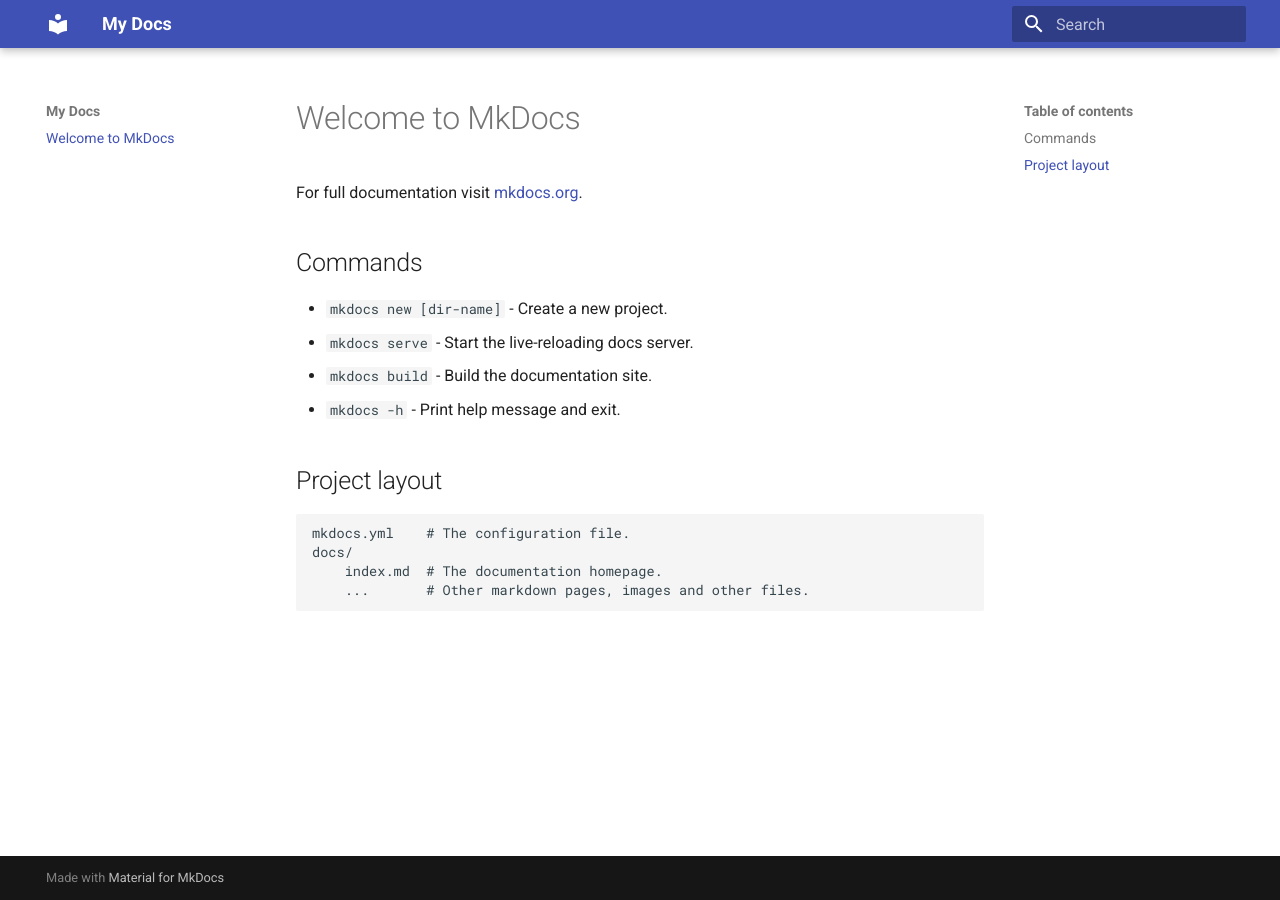
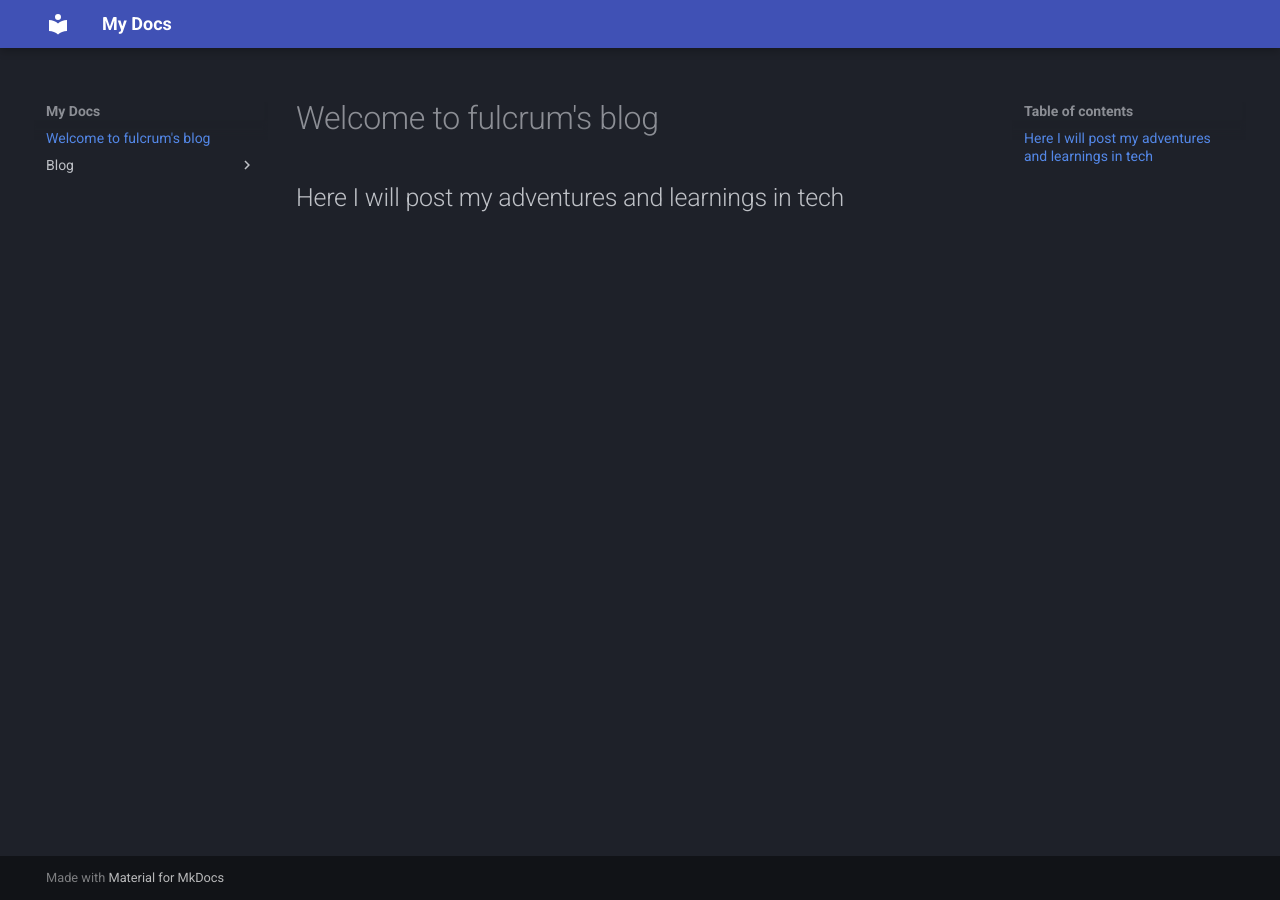
Before and after one commit to fulcrum29/docs, an MkDocs documentation site: the page built from docs/index.md, in a window 1280 px wide. Built offline with MkDocs 1.6.1 and Material for MkDocs 9.7.7, drawn with Linux system fonts in a browser that asks for light colours.

Commit message:
feat: change theme

```diff
--- a/docs/index.md
+++ b/docs/index.md
@@ -1,17 +1,4 @@
-# Welcome to MkDocs
+# Welcome to fulcrum's blog
 
-For full documentation visit [mkdocs.org](https://www.mkdocs.org).
 
-## Commands
-
-* `mkdocs new [dir-name]` - Create a new project.
-* `mkdocs serve` - Start the live-reloading docs server.
-* `mkdocs build` - Build the documentation site.
-* `mkdocs -h` - Print help message and exit.
-
-## Project layout
-
-    mkdocs.yml    # The configuration file.
-    docs/
-        index.md  # The documentation homepage.
-        ...       # Other markdown pages, images and other files.
+## Here I will post my adventures and learnings in tech
--- a/mkdocs.yml
+++ b/mkdocs.yml
@@ -2,3 +2,7 @@
 site_url: https://fulcrum29.github.com/docs
 theme:
   name: material
+  palette:
+    scheme: slate
+plugins:
+  - blog
```
